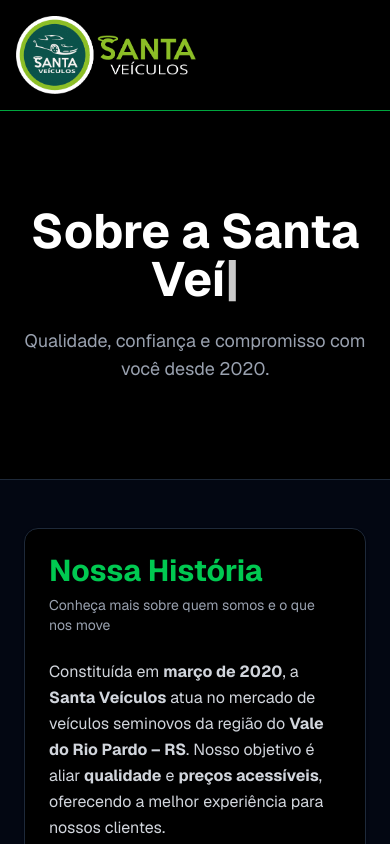
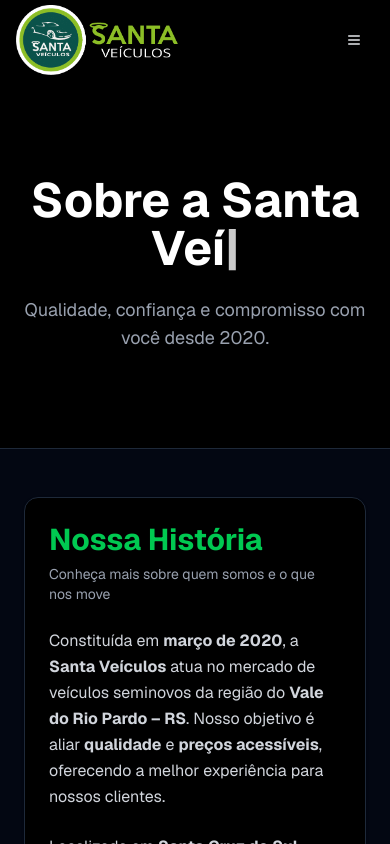
Before and after one commit to gabrielhalmenschlager/car-sales-website, a Next.js app: page /sobre in a window 390 px wide. Shown: the top 844 px of the page. Built offline with nearby package versions, Linux system fonts and the light colour scheme.

Commit message:
Fazendo update na navbar para mobile

```diff
--- a/components/ui/navbar.tsx
+++ b/components/ui/navbar.tsx
@@ -1,44 +1,64 @@
-import * as React from "react";
+"use client";
+
+import { useState, useEffect } from "react";
 import Image from "next/image";
 import Link from "next/link";
 import { Button } from "@/components/ui/button";
+import { Menu, X } from "lucide-react";
+
+const navItems = [
+  { href: "/veiculos", label: "Veículos" },
+  { href: "/sobre", label: "Sobre" },
+  { href: "/contato", label: "Contato" },
+];
 
 export function NavBar() {
+  const [isScrolled, setIsScrolled] = useState(false);
+  const [isMobileMenuOpen, setIsMobileMenuOpen] = useState(false);
+
+  useEffect(() => {
+    const handleScroll = () => setIsScrolled(window.scrollY > 50);
+    window.addEventListener("scroll", handleScroll);
+    return () => window.removeEventListener("scroll", handleScroll);
+  }, []);
+
+  const NAV_HEIGHT = 80; // altura da navbar em px
+
   return (
-    <header className="border-b border-green-600 bg-black/95 backdrop-blur-md shadow-md transition-all duration-500 ease-in-out sticky top-0 z-50">
-      <div className="container mx-auto px-4 py-4">
-        <div className="flex items-center justify-between">
-
+    <>
+      <nav
+        className={`fixed top-0 left-0 right-0 z-50 transition-all duration-300 ${
+          isScrolled ? "bg-black/95 backdrop-blur-md border-b border-green-600" : "bg-transparent"
+        }`}
+      >
+        <div className="max-w-7xl mx-auto px-4 sm:px-6 lg:px-8">
+          <div className="flex items-center justify-between h-20">
             {/* Logo */}
-          <div className="flex items-center gap-3">
+            <div className="flex-shrink-0">
               <Link href="/">
                 <Image
                   src="/logo-santa-veiculos.png"
                   alt="Santa Veículos"
                   width={180}
-                height={180}
+                  height={70}
+                  style={{ width: "auto", height: "70px" }}
                   className="object-contain transition-transform duration-300 ease-in-out hover:scale-105"
                 />
               </Link>
             </div>
 
-          {/* Navegação */}
-          <nav className="hidden md:flex items-center gap-6">
-            {[
-              { label: "Veículos", href: "/veiculos" },
-              { label: "Sobre", href: "/sobre" },
-              { label: "Contato", href: "/contato" },
-            ].map((link, idx) => (
+            {/* Navegação desktop */}
+            <div className="hidden md:flex items-center gap-6">
+              {navItems.map((item) => (
                 <Link
-                key={idx}
-                href={link.href}
-                className="text-gray-200 hover:text-green-500 transition-colors duration-300 ease-in-out font-medium"
+                  key={item.href}
+                  href={item.href}
+                  className="text-gray-200 hover:text-green-500 transition-colors duration-200 font-medium"
                 >
-                {link.label}
+                  {item.label}
                 </Link>
               ))}
 
-            {/* Botão Admin */}
               <Link href="/admin">
                 <Button
                   size="sm"
@@ -47,15 +67,52 @@ export function NavBar() {
                   Área Admin
                 </Button>
               </Link>
+            </div>
+
+            {/* Botão mobile */}
+            <div className="flex md:hidden items-center">
+              <Button
+                variant="ghost"
+                size="icon"
+                onClick={() => setIsMobileMenuOpen(!isMobileMenuOpen)}
+                className="w-10 h-10 text-gray-200 hover:text-green-500 transition-colors duration-300"
+              >
+                {isMobileMenuOpen ? <X className="h-5 w-5" /> : <Menu className="h-5 w-5" />}
+              </Button>
+            </div>
+          </div>
+
+          {/* Navegação mobile */}
+          {isMobileMenuOpen && (
+            <div className="md:hidden">
+              <div className="px-2 pt-2 pb-3 space-y-1 bg-black/95 backdrop-blur-md border-t border-gray-800">
+                {navItems.map((item) => (
+                  <Link
+                    key={item.href}
+                    href={item.href}
+                    onClick={() => setIsMobileMenuOpen(false)}
+                    className="block px-3 py-2 text-base font-medium text-gray-200 hover:text-green-500 transition-colors duration-200 w-full"
+                  >
+                    {item.label}
+                  </Link>
+                ))}
+
+                <Link href="/admin" onClick={() => setIsMobileMenuOpen(false)}>
+                  <Button
+                    size="sm"
+                    className="bg-green-500 hover:bg-green-600 text-black font-semibold transition-all duration-300 ease-in-out transform hover:scale-105 shadow-sm w-full"
+                  >
+                    Área Admin
+                  </Button>
+                </Link>
+              </div>
+            </div>
+          )}
+        </div>
       </nav>
 
-          {/* Mobile menu placeholder */}
-          <div className="md:hidden">
-            {/* Aqui você pode adicionar um ícone de menu hambúrguer futuramente */}
-          </div>
-
-        </div>
-      </div>
-    </header>
+      {/* Spacer para empurrar conteúdo */}
+      <div style={{ height: NAV_HEIGHT }} />
+    </>
   );
 }
```
Lines whose indentation alone changed are shown as unchanged.
